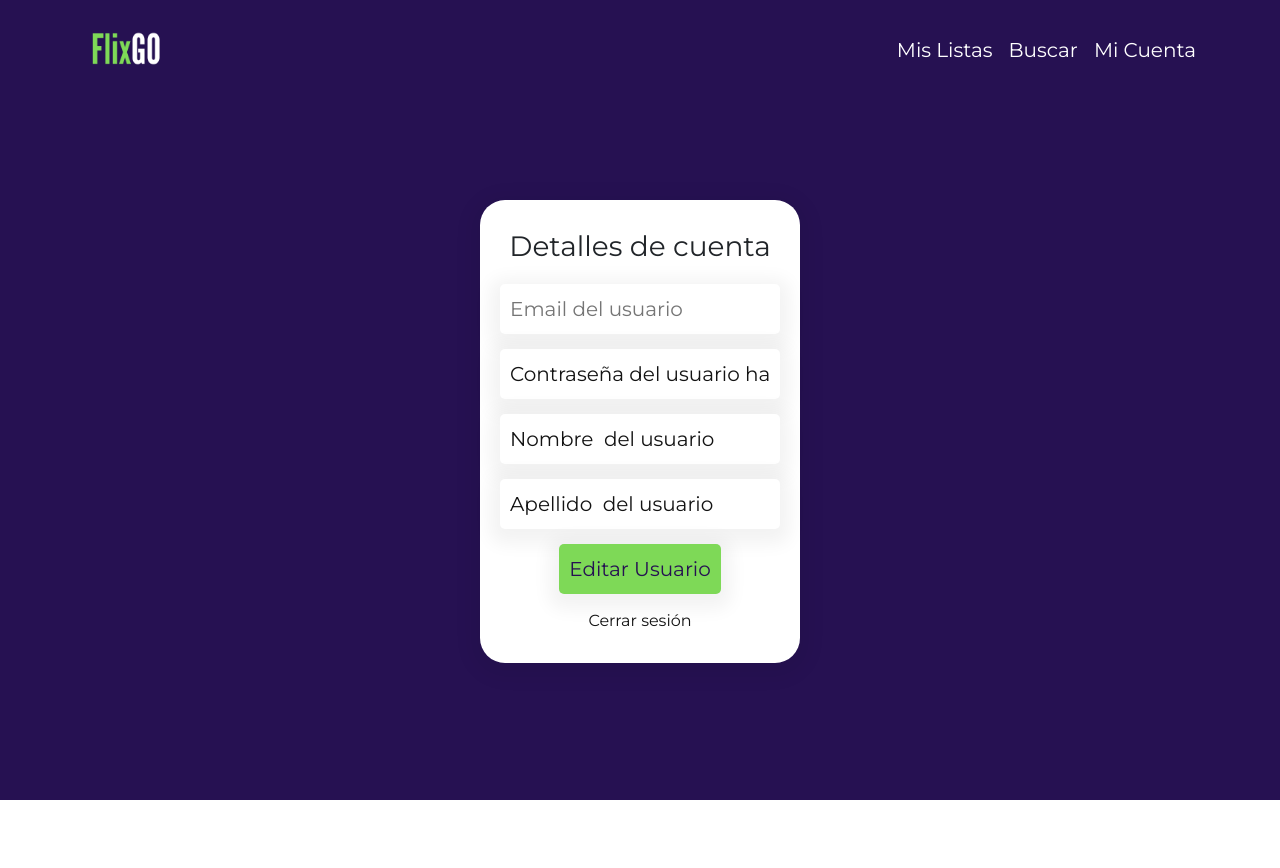
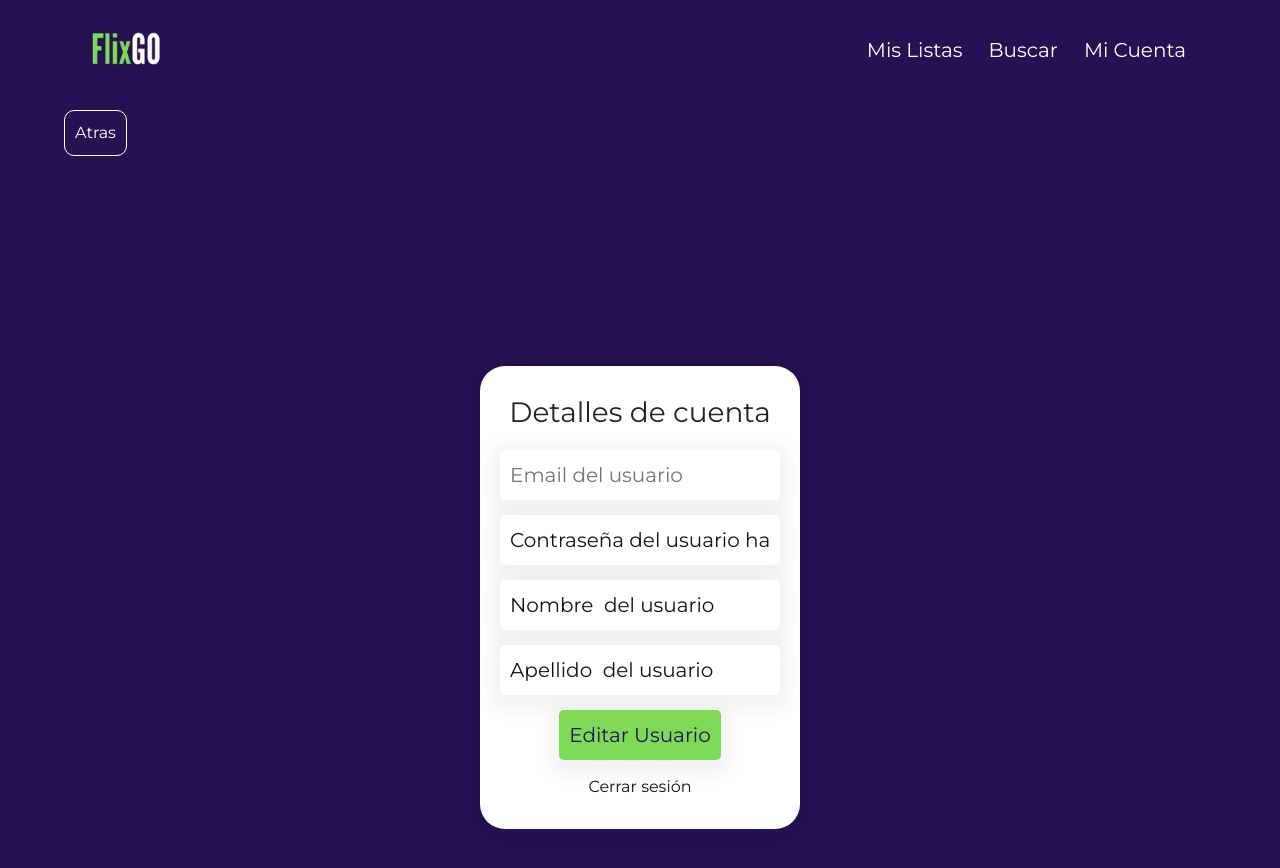
Before and after one commit to JuanIgnacioRios/FlixGo, a React (Vite) app: page /userpanel in a window 1280 px wide. Shown: the top 868 px of the page. Before the commit the page ends 800 px from the top, so only its background shows below. Built offline with nearby package versions, Linux system fonts and the light colour scheme.

Commit message:
Pequeñas mejoras: boton de volver, estilos del nav

```diff
--- /dev/null
+++ b/src/components/BackButton/BackButton.css
@@ -0,0 +1,24 @@
+.back-button-container{
+    display: flex;
+    flex-flow: row;
+    max-width: 1280px;
+    width: 90%;
+    margin: 10px auto;
+}
+
+.back-button-container a{
+    background: transparent;
+    color: #fff;
+    border: 1px #fff solid;
+    padding: 10px;
+    margin: auto auto auto 0;
+    border-radius: 10px;
+    text-decoration: none;
+    transition: 0.4s;
+}
+
+.back-button-container a:hover{
+    background: #fff;
+    color: #261152;
+    transition: 0.4s;
+}
--- /dev/null
+++ b/src/components/BackButton/BackButton.jsx
@@ -0,0 +1,13 @@
+import React from 'react'
+import './BackButton.css'
+import { Link } from 'react-router-dom'
+
+const BackButton = () => {
+  return (
+    <div className='back-button-container'>
+        <Link to={"/home"}>Atras</Link>
+    </div>
+  )
+}
+
+export default BackButton
--- a/src/components/HomeCover/HomeCover.css
+++ b/src/components/HomeCover/HomeCover.css
@@ -48,6 +48,7 @@
     margin: 0 auto auto auto;
     font-size: 55px;
     z-index: 1;
+    text-align: center;
 }
 
 @media screen and (min-width: 1024px) {
@@ -65,5 +66,6 @@
     }
     #subtitle-container {
         margin: auto auto auto 5px;
+        text-align: left;
     }
 }
--- a/src/components/MoviePage/MoviePage.jsx
+++ b/src/components/MoviePage/MoviePage.jsx
@@ -1,6 +1,7 @@
 import React, { useState, useEffect } from 'react'
 import { useParams } from 'react-router-dom'
 import PrivateNavBar from '../PrivateNavBar/PrivateNavBar'
+import BackButton from '../BackButton/BackButton'
 import './MoviePage.css'
 
 const MoviePage = () => {
@@ -29,6 +30,7 @@ const MoviePage = () => {
   return (
     <div className='movie-details'>
         <PrivateNavBar />
+        <BackButton />
         <div className='movie-information'>
             <section>
                 <img src={`https://image.tmdb.org/t/p/original/${movieDetails.poster_path}`} alt="" />
--- a/src/components/PrivateNavBar/PrivateNavBar.css
+++ b/src/components/PrivateNavBar/PrivateNavBar.css
@@ -5,6 +5,10 @@
 .navbar-brand img {
     height: 100px;
     width: 100px;
+}
+
+.navbar-brand{
+    padding: 0;
 }
 
 .navbar-toggler-icon {
@@ -15,6 +19,10 @@
     position: fixed;
     top: 0;
     z-index: 999;
+}
+
+.navbar-toggler{
+    background: transparent !important;
 }
 
 button.navbar-toggler {
@@ -32,4 +40,11 @@ span.navbar-toggler-icon {
 
 #navbarNav ul {
     margin: auto 0 auto auto;
+    background-color:#261152;
+    border-radius: 0 0 10px 10px;
 }
+
+.nav-item{
+    text-align: right;
+    padding-right: 10px;
+}
--- a/src/components/PrivateNavBar/PrivateNavBar.jsx
+++ b/src/components/PrivateNavBar/PrivateNavBar.jsx
@@ -10,9 +10,11 @@ const PrivateNavBar = () => {
     width: '100%',
     backgroundColor: '#261152',
     boxShadow: 'none',
+    padding: '0px'
   };
 
-  const containerStyle = {
+  const containerStyle =   {
+    height: '100px',
     maxWidth: '1280px',
     width: '90%',
   };
@@ -20,8 +22,8 @@ const PrivateNavBar = () => {
   return (
     <nav id="navigation-bar" className="navbar bg-* navbar-expand-lg sticky"  style={navbarStyle}>
       <div className="container-fluid" style={containerStyle}>
-        <Link class="navbar-brand" to="/home">
-          <img src="FlixGO-logo.png" alt="Flixgo-logo" />
+        <Link className="navbar-brand" to="/home">
+          <img src="/FlixGO-logo.png" alt="Flixgo-logo" />
         </Link>
         <button className="navbar-toggler" type="button" data-bs-toggle="collapse" data-bs-target="#navbarNav" aria-controls="navbarNav" aria-expanded={expanded} onClick={() => setExpanded(!expanded)} aria-label="Toggle navigation">
           <span className="navbar-toggler-icon"></span>
--- a/src/components/Search/Search.jsx
+++ b/src/components/Search/Search.jsx
@@ -3,6 +3,7 @@ import { Link } from 'react-router-dom';
 import './Search.css';
 import Movie from '../Movie/Movie';
 import PrivateNavBar from '../PrivateNavBar/PrivateNavBar';
+import BackButton from '../BackButton/BackButton'
 
 const Search = () => {
     const [movies, setMovies] = useState([]);
@@ -85,6 +86,7 @@ const Search = () => {
     return (
         <div className='Search'>
             <PrivateNavBar />
+            <BackButton />
             <div className="search-bar">
                 <input type="text" placeholder="Buscá por titulo o por actor..." onChange={handleSearchInput}/>
             </div>
--- a/src/components/UserLists/UserLists.jsx
+++ b/src/components/UserLists/UserLists.jsx
@@ -1,12 +1,14 @@
 import React from 'react'
 import MovieCarousel from '../MovieCarousel/MovieCarousel'
 import './UserLists.css'
+import BackButton from '../BackButton/BackButton'
 import PrivateNavBar from '../PrivateNavBar/PrivateNavBar'
 
 const UserLists = () => {
   return (
     <div className='user-lists'>
         <PrivateNavBar />
+        <BackButton />
         <MovieCarousel key="peliculas-vistas" title="Vistas" code='no code' />
         <MovieCarousel key="peliculas-por-ver" title="Por Ver"  code='no code'/>
         <MovieCarousel key="peliculas-preferidas" title="Preferidas" code='no code' />
--- a/src/components/UserPanel/UserPanel.css
+++ b/src/components/UserPanel/UserPanel.css
@@ -1,13 +1,14 @@
 .user-panel {
     width: 100%;
-    height: 100vh;
+    min-height: 100vh;
     display: flex;
     flex-flow: column;
     background-color: #261152;
+    margin-top: 100px;
 }
 
 .user-card {
-    margin: auto;
+    margin: 10px auto;
     margin-top: 30%;
     background-color: white;
     border-radius: 25px;
--- a/src/components/UserPanel/UserPanel.jsx
+++ b/src/components/UserPanel/UserPanel.jsx
@@ -1,5 +1,6 @@
 import React from 'react'
 import './UserPanel.css'
+import BackButton from '../BackButton/BackButton'
 import PrivateNavBar from '../PrivateNavBar/PrivateNavBar'
 
 const UserPanel = () => {
@@ -8,6 +9,7 @@ const UserPanel = () => {
   return (
     <div className='user-panel'>
         <PrivateNavBar />
+        <BackButton />
         <div className='user-card'>
             <h2>Detalles de cuenta</h2>
             <form id='edit-user-detail-form' method='put' action="/updateuserinfo">
```
